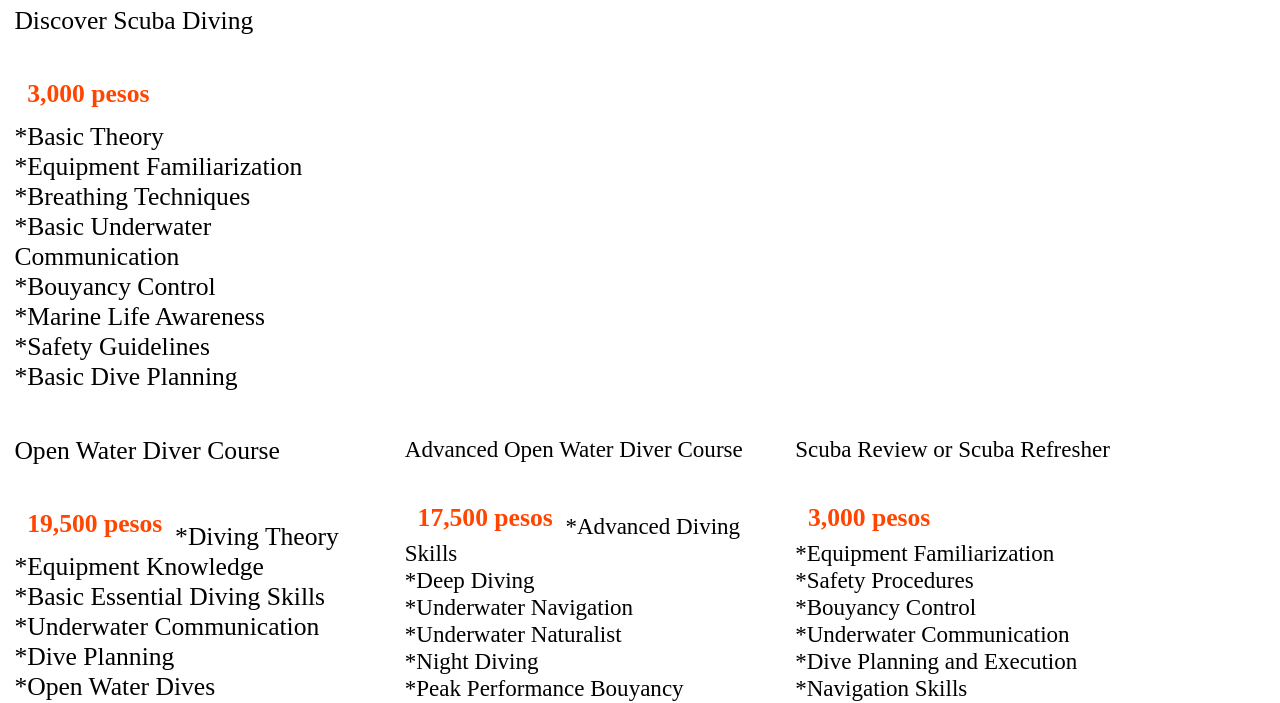
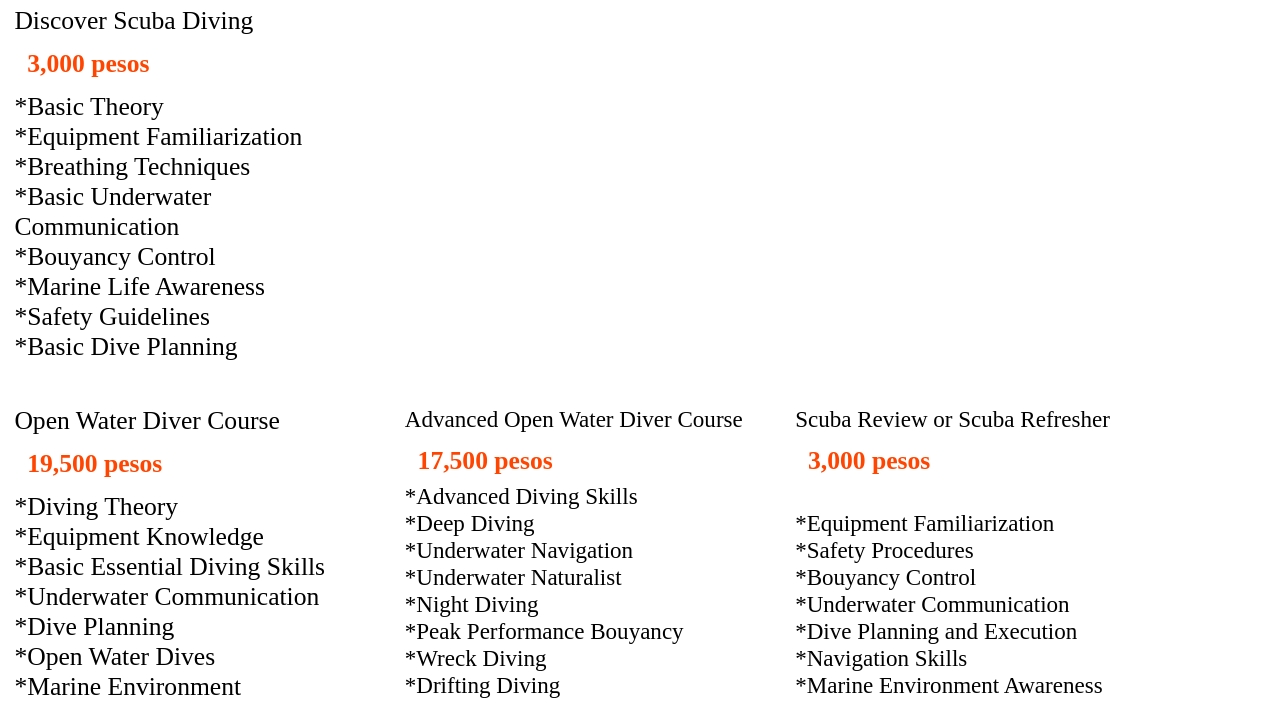
Before and after one commit to MaryPadiz25/dansdive.malapascua, a plain HTML site: page course.html in a window 1280 px wide. Shown: the part 642-1345 px from the top of the page. Drawn offline with Linux system fonts and the light colour scheme.

Commit message:
course.html

```diff
--- a/course.html
+++ b/course.html
@@ -57,7 +57,7 @@
     <div class="whole">
     <h3>COURSES</h3>
 
-    <h4>Discover Scuba Diving<br><br><div class="dsdprice">3,000 pesos</div><br>
+    <h4>Discover Scuba Diving<br><div class="dsdprice">3,000 pesos</div><br>
 <p>*Basic Theory
     <br>*Equipment Familiarization
     <br>*Breathing Techniques
@@ -67,9 +67,9 @@
     <br>*Safety Guidelines
     <br>*Basic Dive Planning <br>
 </p></h4>
-<h5>Open Water Diver Course <br><br><div class="opcprice">19,500 pesos</div>
+<h5>Open Water Diver Course <br><div class="opcprice">19,500 pesos</div>
 <p>
-    *Diving Theory
+    <br>*Diving Theory
     <br>*Equipment Knowledge
     <br>*Basic Essential Diving Skills
     <br>*Underwater Communication
@@ -78,9 +78,9 @@
     <br>*Marine Environment<br> Awareness
     <br>*Certification <br>
 </p></h5>
-<h6> Advanced Open Water Diver Course<br><br><div class="aopcprice">17,500 pesos</div>
+<h6> Advanced Open Water Diver Course<br><div class="aopcprice">17,500 pesos</div>
 <p>
-    *Advanced Diving Skills
+    <br>*Advanced Diving Skills
     <br>*Deep Diving
     <br>*Underwater Navigation
     <br>*Underwater Naturalist
@@ -91,9 +91,9 @@
     <br>*Certification <br>
 </p></h6>
 <div class="scubarefresh">
-    Scuba Review or Scuba Refresher<br><br> <div class="refreshprice">3,000 pesos</div>
+    Scuba Review or Scuba Refresher<br> <div class="refreshprice">3,000 pesos</div>
     <br>
-    <p>*Equipment Familiarization
+    <p><br>*Equipment Familiarization
         <br>*Safety Procedures
         <br>*Bouyancy Control
         <br>*Underwater Communication
```
